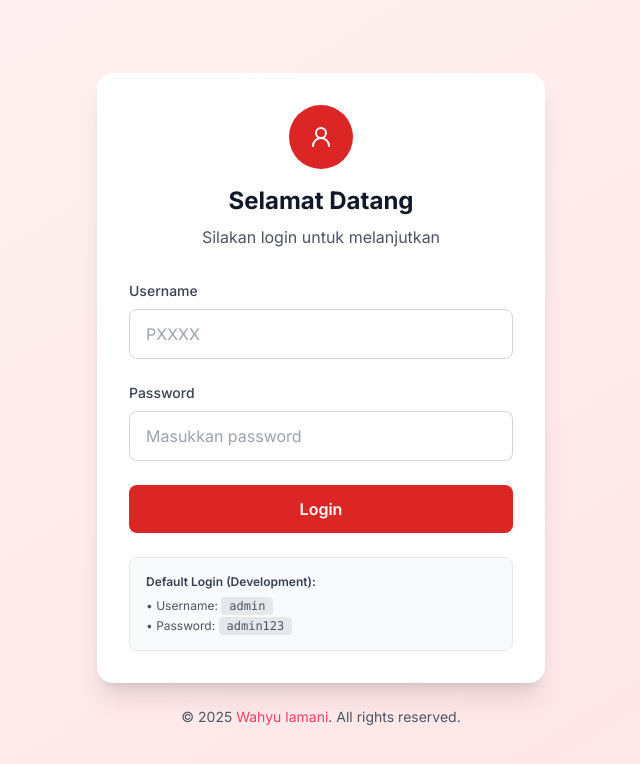
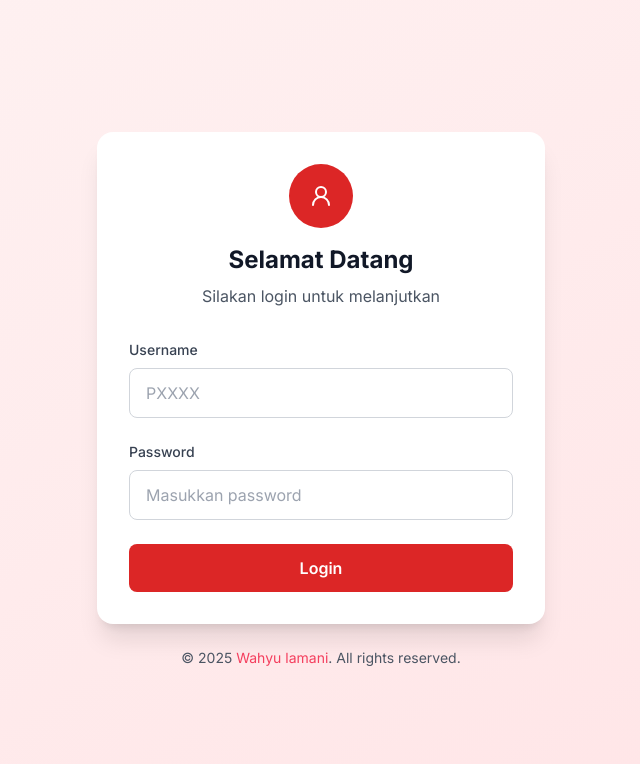
Before and after one commit to WahyuLamani/App-Pramitamanado, a Next.js app: page /login in a window 1280 px wide. Shown: the top 764 px of the page, without its empty margins (319-959 px from the left). Built offline with nearby package versions, Linux system fonts and the light colour scheme.

Commit message:
clean login form user information for deployment

```diff
--- a/app/login/page.tsx
+++ b/app/login/page.tsx
@@ -20,15 +20,6 @@ export default async function LoginPage() {
           <Suspense fallback={<div className="text-center">Loading...</div>}>
             <LoginForm />
           </Suspense>
-
-          {/* Default Credentials Info */}
-          <div className="mt-6 p-4 bg-gray-50 rounded-lg border border-gray-200">
-            <div className="text-xs font-semibold text-gray-700 mb-2">Default Login (Development):</div>
-            <div className="space-y-1 text-xs text-gray-600">
-              <div>• Username: <code className="bg-gray-200 px-2 py-0.5 rounded">admin</code></div>
-              <div>• Password: <code className="bg-gray-200 px-2 py-0.5 rounded">admin123</code></div>
-            </div>
-          </div>
         </div>
 
         {/* Footer */}
```
